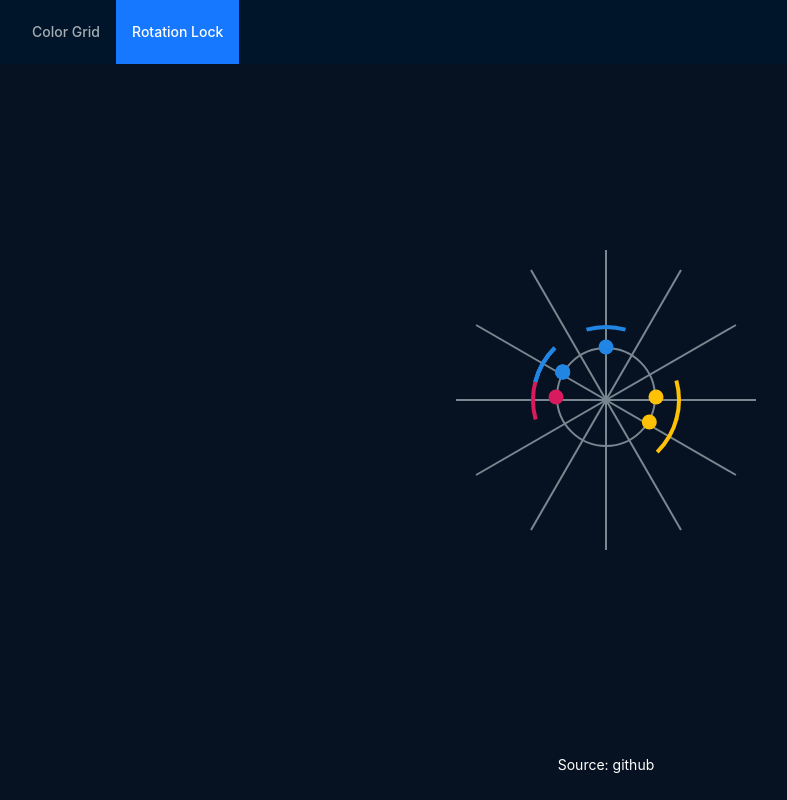
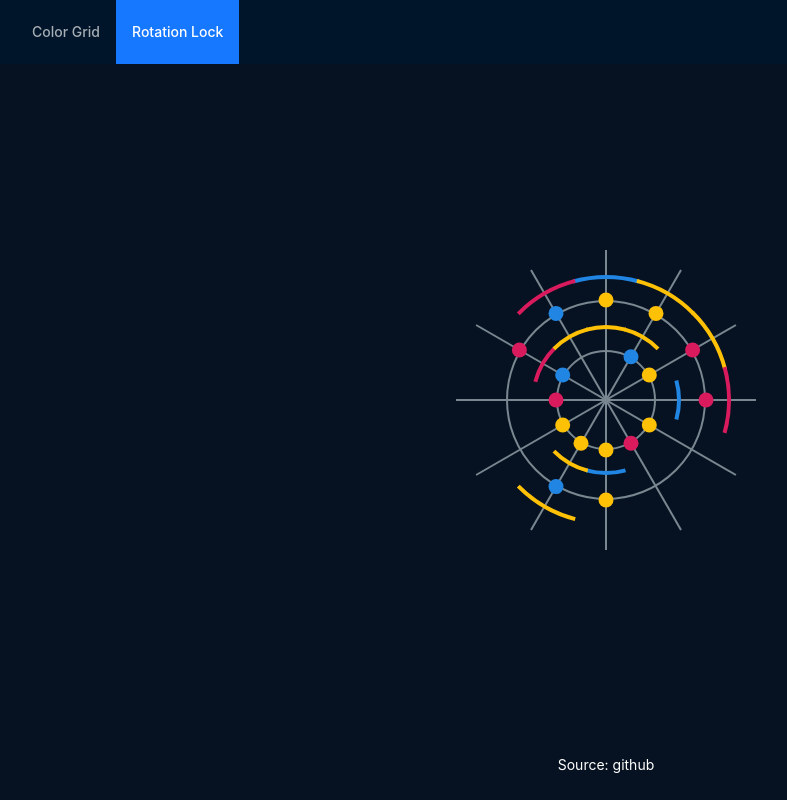
Before and after one commit to kylebeede/minigames, a React (Vite) app: page /rotation-lock in a window 1280 px wide. Shown: the whole page, without its empty margins (34-821 px from the left). Built offline with nearby package versions, Linux system fonts and the light colour scheme.

Commit message:
Add lock layers to RotationLock

```diff
--- a/src/components/rotation-lock/RotationLock.tsx
+++ b/src/components/rotation-lock/RotationLock.tsx
@@ -1,4 +1,5 @@
 import { useState, useEffect } from "react";
+import { segment } from "./circle-segment-generator";
 import "./styles.css";
 
 interface Data {
@@ -9,21 +10,90 @@ interface Data {
 type Color = "blue" | "red" | "yellow";
 
 export function RotationLock() {
+  return (
+    <div className="container">
+      <DegreeGuides />
+      <LockLayer
+        keyMin={4}
+        keyMax={7}
+        circleMin={9}
+        circleMax={11}
+        trackSize={100}
+      />
+
+      <LockLayer
+        keyMin={4}
+        keyMax={7}
+        circleMin={9}
+        circleMax={11}
+        trackSize={200}
+      />
+    </div>
+  );
+}
+
+interface LockLayerProps {
+  keyMin: number;
+  keyMax: number;
+  circleMin: number;
+  circleMax: number;
+  trackSize: number;
+}
+function LockLayer(props: LockLayerProps) {
   const [rotation, setRotation] = useState(0);
   const [circleData, setCircleData] = useState<Data[]>([]);
   const [keyData, setKeyData] = useState<Data[]>([]);
 
   useEffect(() => {
-    // generate random circle data
-    const generatedCircleData = Array.from({ length: 7 }, () => ({
-      location: Math.floor(Math.random() * 12) * 30,
-      color: getRandomColor(),
+    // TODO: # of keys and circles should be random
+
+    // generate random key data
+    const occupiedLocations = new Set();
+
+    const keyCount =
+      Math.floor(Math.random() * (props.keyMax - props.keyMin + 1)) +
+      props.keyMin;
+    console.log(keyCount);
+    const generatedKeyData = Array.from({ length: keyCount }, () => {
+      let location = Math.floor(Math.random() * 12) * 30;
+      while (occupiedLocations.has(location)) {
+        location = Math.floor(Math.random() * 12) * 30;
+      }
+
+      occupiedLocations.add(location);
+      return {
+        location: location,
+        color: getRandomColor(),
+      };
+    });
+
+    // circle data should match key data with additional data
+    // 1. match the color and location of the key data & rotate
+    const randomRotation = Math.floor(Math.random() * 12) * 30;
+    const generatedCircleData = generatedKeyData.map((keyData) => ({
+      location: (keyData.location + randomRotation) % 360,
+      color: keyData.color,
     }));
+    // 2. add additional circle data
+    const minCircleCount = Math.max(keyCount, props.keyMin);
+    const totalCircleCount =
+      Math.floor(Math.random() * (props.circleMax - minCircleCount + 1)) +
+      minCircleCount;
+    for (let i = 0; i < totalCircleCount - 7; i++) {
+      let location = Math.floor(Math.random() * 12) * 30;
+      while (occupiedLocations.has(location)) {
+        location = Math.floor(Math.random() * 12) * 30;
+      }
 
-    // key data should be a subset of circle data with offset
+      occupiedLocations.add(location);
+      generatedCircleData.push({
+        location: location + randomRotation,
+        color: getRandomColor(),
+      });
+    }
 
+    setKeyData(generatedKeyData);
     setCircleData(generatedCircleData);
-    setKeyData(generatedCircleData);
 
     const handleKeyDown = (event: KeyboardEvent) => {
       if (event.key === "ArrowLeft") {
@@ -38,38 +108,52 @@ export function RotationLock() {
     return () => {
       window.removeEventListener("keydown", handleKeyDown);
     };
-  }, []);
+  }, [props.circleMax, props.keyMax, props.keyMin]);
 
   return (
-    <div className="container">
-      <div className="guide" />
-      <div className="guide" />
-      <div className="guide" />
-      <div className="guide" />
-      <div className="guide" />
-      <div className="guide" />
-
-      <svg className="svg-key" viewBox="0 0 150 150">
+    <div
+      className="lock-layer"
+      style={{
+        width: `${props.trackSize + 50}px`,
+        height: `${props.trackSize + 50}px`,
+      }}
+    >
+      <svg
+        className="svg-key"
+        style={{
+          width: `${props.trackSize + 50}px`,
+          height: `${props.trackSize + 50}px`,
+        }}
+        viewBox={`0 0 ${props.trackSize + 50} ${props.trackSize + 50}`}
+      >
         {keyData.map((keyData, index) => {
           return (
             <path
               className={`key ${keyData.color}`}
               key={index}
-              d={segment(keyData.location / 30)}
+              d={segment(keyData.location / 30, props.trackSize + 50)}
             />
           );
         })}
       </svg>
       <div
         className="circle-track"
-        style={{ transform: `rotate(${rotation}deg)` }}
+        style={{
+          transform: `rotate(${rotation}deg)`,
+          width: `${props.trackSize}px`,
+          height: `${props.trackSize}px`,
+        }}
       >
         {circleData.map((circleData, index) => (
           <div
             key={index}
             className={`circle ${circleData.color}`}
             style={{
-              transform: `translate(-50%, -50%) rotate(${circleData.location}deg) translate(50px) rotate(-${circleData.location}deg)`,
+              transform: `translate(-50%, -50%) rotate(${
+                circleData.location
+              }deg) translate(${props.trackSize / 2}px) rotate(-${
+                circleData.location
+              }deg)`,
             }}
           ></div>
         ))}
@@ -78,59 +162,20 @@ export function RotationLock() {
   );
 }
 
+function DegreeGuides() {
+  return (
+    <>
+      <div className="guide" />
+      <div className="guide" />
+      <div className="guide" />
+      <div className="guide" />
+      <div className="guide" />
+      <div className="guide" />
+    </>
+  );
+}
+
 function getRandomColor(): Color {
   const colors = ["blue", "red", "yellow"];
   return colors[Math.floor(Math.random() * colors.length)] as Color;
 }
-
-const polarToCartesian = (x: number, y: number, r: number, degrees: number) => {
-  const radians = (degrees * Math.PI) / 180.0;
-  return [x + r * Math.cos(radians), y + r * Math.sin(radians)];
-};
-
-const segmentPath = (
-  x: number,
-  y: number,
-  r0: number,
-  r1: number,
-  d0: number,
-  d1: number
-) => {
-  // https://svgwg.org/specs/paths/#PathDataEllipticalArcCommands
-  const arc = Math.abs(d0 - d1) > 180 ? 1 : 0;
-  const point = (radius: number, degree: number) =>
-    polarToCartesian(x, y, radius, degree)
-      .map((n) => n.toPrecision(5))
-      .join(",");
-  return [
-    `M${point(r0, d0)}`,
-    `A${r0},${r0},0,${arc},1,${point(r0, d1)}`,
-    `L${point(r1, d1)}`,
-    `A${r1},${r1},0,${arc},0,${point(r1, d0)}`,
-    "Z",
-  ].join("");
-};
-
-const segment = (n: number) => {
-  const center = SVG_SIZE / 2;
-  const degrees = 360 / SEGMENTS;
-  const start = degrees * n;
-  const end = degrees * (n + 1 - MARGIN) + (MARGIN == 0 ? 1 : 0);
-  const offsetDegrees = (end - start) * OFFSET;
-  const path = segmentPath(
-    center,
-    center,
-    RADIUS,
-    RADIUS - WIDTH,
-    start + offsetDegrees,
-    end + offsetDegrees
-  );
-  return path;
-};
-
-const SVG_SIZE = 150;
-const SEGMENTS = 12;
-const MARGIN = 0;
-const RADIUS = 75;
-const WIDTH = 4;
-const OFFSET = -0.5;
--- /dev/null
+++ b/src/components/rotation-lock/circle-segment-generator.ts
@@ -0,0 +1,52 @@
+const polarToCartesian = (x: number, y: number, r: number, degrees: number) => {
+  const radians = (degrees * Math.PI) / 180.0;
+  return [x + r * Math.cos(radians), y + r * Math.sin(radians)];
+};
+
+const segmentPath = (
+  x: number,
+  y: number,
+  r0: number,
+  r1: number,
+  d0: number,
+  d1: number
+) => {
+  // https://svgwg.org/specs/paths/#PathDataEllipticalArcCommands
+  const arc = Math.abs(d0 - d1) > 180 ? 1 : 0;
+  const point = (radius: number, degree: number) =>
+    polarToCartesian(x, y, radius, degree)
+      .map((n) => n.toPrecision(5))
+      .join(",");
+  return [
+    `M${point(r0, d0)}`,
+    `A${r0},${r0},0,${arc},1,${point(r0, d1)}`,
+    `L${point(r1, d1)}`,
+    `A${r1},${r1},0,${arc},0,${point(r1, d0)}`,
+    "Z",
+  ].join("");
+};
+
+export const segment = (n: number, size: number) => {
+  const center = size / 2;
+  const radius = size / 2;
+  const degrees = 360 / SEGMENTS;
+  const start = degrees * n;
+  const end = degrees * (n + 1 - MARGIN) + (MARGIN == 0 ? 1 : 0);
+  const offsetDegrees = (end - start) * OFFSET;
+  const path = segmentPath(
+    center,
+    center,
+    radius,
+    radius - WIDTH,
+    start + offsetDegrees,
+    end + offsetDegrees
+  );
+  return path;
+};
+
+// const SVG_SIZE = 150;
+const SEGMENTS = 12;
+const MARGIN = 0;
+// const RADIUS = 75;
+const WIDTH = 4;
+const OFFSET = -0.5;
--- a/src/components/rotation-lock/styles.css
+++ b/src/components/rotation-lock/styles.css
@@ -1,7 +1,7 @@
 .circle-track {
   position: relative;
-  width: 100px;
-  height: 100px;
+  /* width: 100px; */
+  /* height: 100px; */
   border-radius: 50%;
   border: 2px solid #788790;
   margin: 0 auto;
@@ -74,8 +74,6 @@
 
 .svg-key {
   position: absolute;
-  width: 150px;
-  height: 150px;
   top: 50%;
   left: 50%;
   transform: translate(-50%, -50%);
@@ -99,3 +97,13 @@
   fill: #ffc106;
   path: #ffc106;
 }
+
+.lock-layer {
+  position: absolute;
+  top: 50%;
+  left: 50%;
+  transform: translate(-50%, -50%);
+  display: flex;
+  justify-content: center;
+  align-items: center;
+}
```
